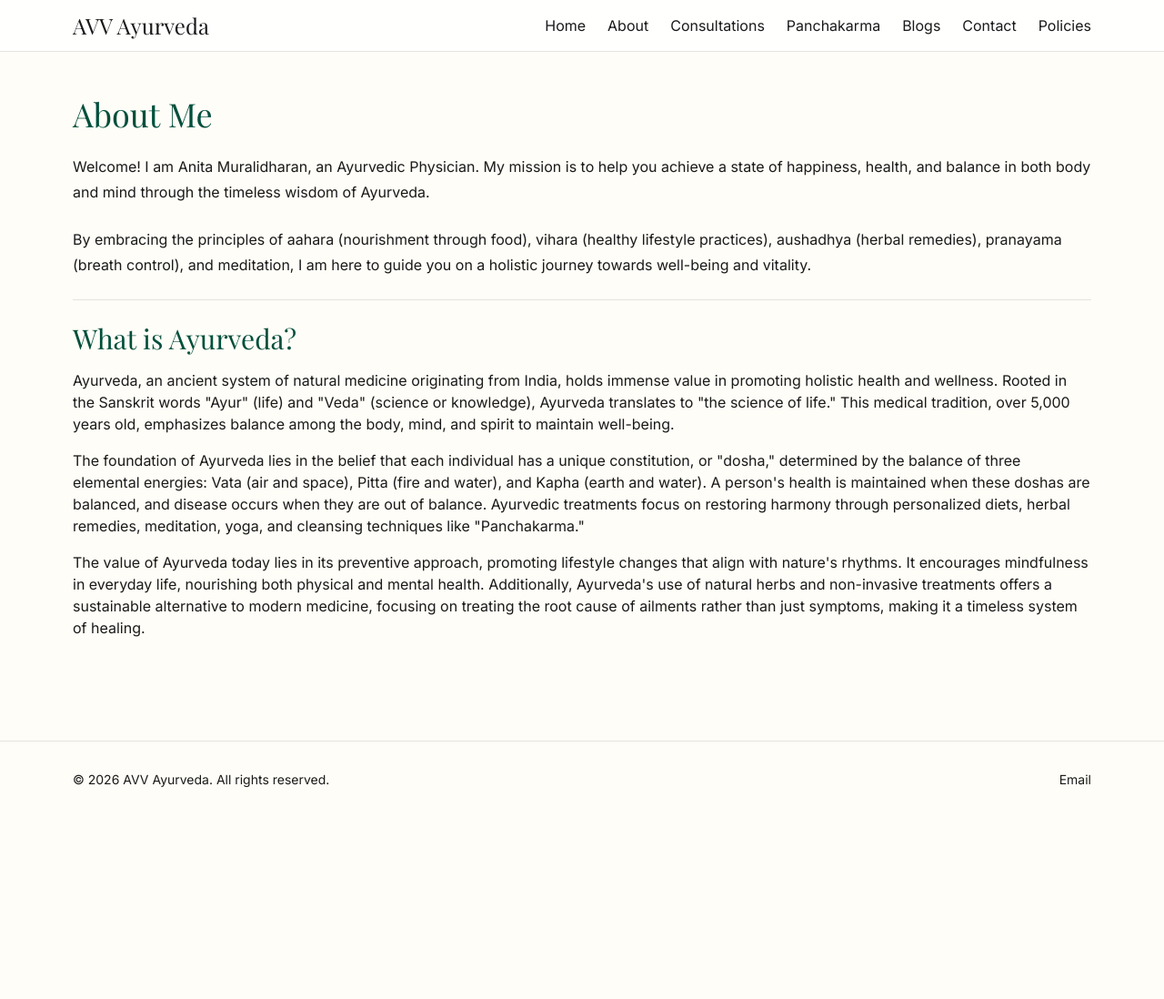
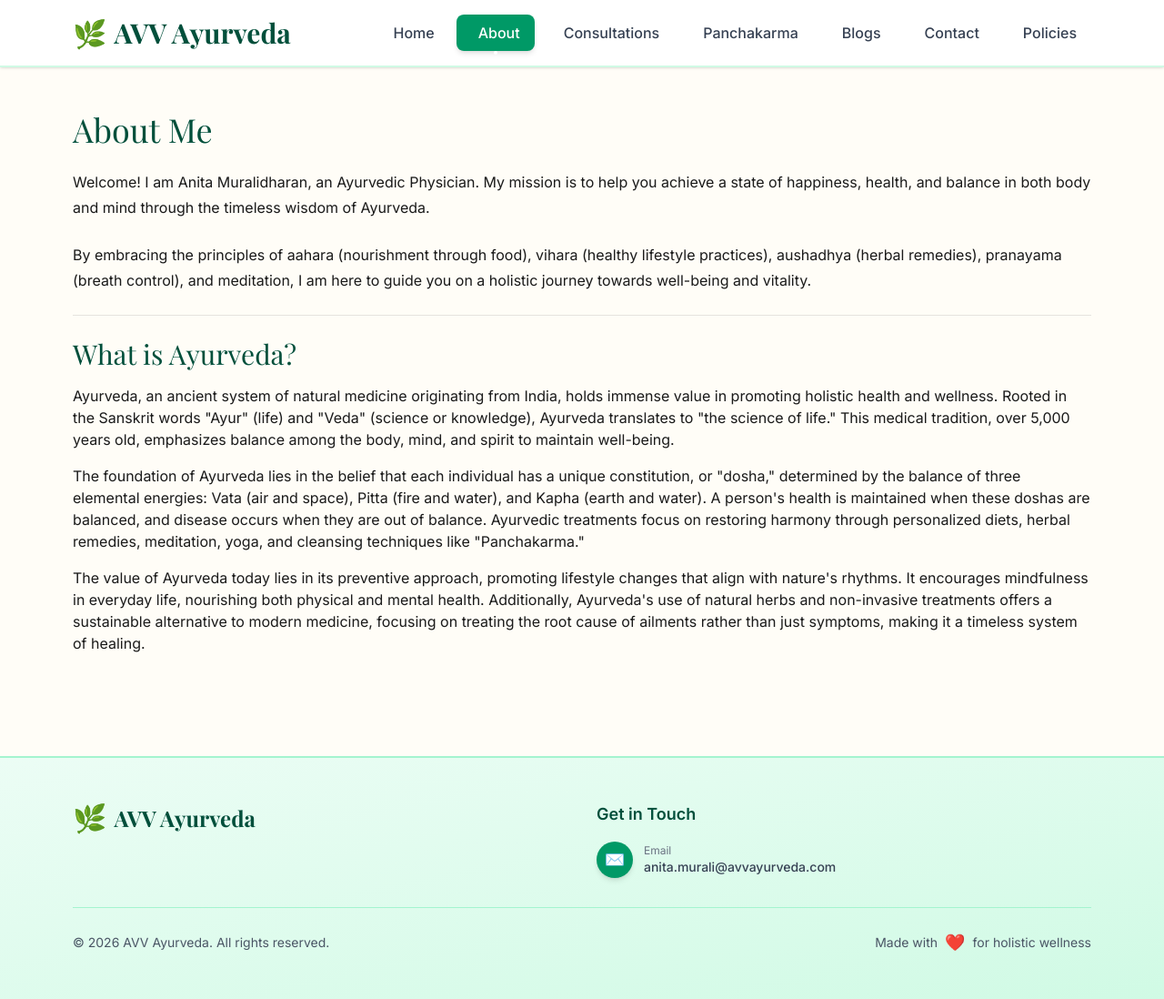
Before and after one commit to Darkvoid2/avvAyurveda, a Next.js app: page /about in a window 1280 px wide. Shown: the whole page at 91% size. Before the commit the page ends 899 px from the top, so only its background shows below. Built offline with nearby package versions, Linux system fonts and the light colour scheme; a web font is replaced by a local one.

Commit message:
Made some  edits to headers and footers

```diff
--- a/src/components/Footer.tsx
+++ b/src/components/Footer.tsx
@@ -1,10 +1,46 @@
 export default function Footer() {
   return (
-    <footer className="border-t border-black/10 mt-16">
-      <div className="mx-auto max-w-6xl px-4 py-8 text-sm flex flex-col sm:flex-row items-center justify-between gap-4">
-        <p className="text-center">© {new Date().getFullYear()} AVV Ayurveda. All rights reserved.</p>
-        <div className="flex gap-4">
-          <a href="mailto:anita.murali@avvayurveda.com" className="hover:text-emerald-700">Email</a>
+    <footer className="bg-gradient-to-br from-emerald-50 to-emerald-100 border-t-2 border-emerald-200 mt-16">
+      <div className="mx-auto max-w-6xl px-4 py-12">
+        <div className="grid gap-8 md:grid-cols-2 mb-8">
+          {/* Brand Section */}
+          <div>
+            <div className="flex items-center gap-2">
+              <span className="text-3xl">🌿</span>
+              <h3 className="font-serif text-2xl text-emerald-900 font-bold">AVV Ayurveda</h3>
+            </div>
+          </div>
+
+          {/* Contact Section */}
+          <div>
+            <h4 className="font-semibold text-emerald-900 mb-4 text-lg">Get in Touch</h4>
+            <div className="space-y-3">
+              <a
+                href="mailto:anita.murali@avvayurveda.com"
+                className="flex items-center gap-3 text-gray-700 hover:text-emerald-700 transition-colors group"
+              >
+                <div className="w-10 h-10 bg-emerald-600 rounded-full flex items-center justify-center group-hover:bg-emerald-700 transition-colors shadow-md">
+                  <span className="text-white text-lg">✉️</span>
+                </div>
+                <div>
+                  <div className="text-xs text-gray-500">Email</div>
+                  <div className="text-sm font-medium">anita.murali@avvayurveda.com</div>
+                </div>
+              </a>
+            </div>
+          </div>
+        </div>
+
+        {/* Bottom Bar */}
+        <div className="border-t border-emerald-200 pt-6 flex flex-col sm:flex-row items-center justify-between gap-4">
+          <p className="text-sm text-gray-600 text-center">
+            © {new Date().getFullYear()} AVV Ayurveda. All rights reserved.
+          </p>
+          <div className="flex items-center gap-2 text-sm text-gray-600">
+            <span>Made with</span>
+            <span className="text-red-500 text-lg">❤️</span>
+            <span>for holistic wellness</span>
+          </div>
         </div>
       </div>
     </footer>
--- a/src/components/NavBar.tsx
+++ b/src/components/NavBar.tsx
@@ -1,6 +1,7 @@
 "use client";
 import Link from "next/link";
 import { useState } from "react";
+import { usePathname } from "next/navigation";
 
 const navItems = [
   { href: "/", label: "Home" },
@@ -14,28 +15,68 @@ const navItems = [
 
 export default function NavBar() {
   const [open, setOpen] = useState(false);
+  const pathname = usePathname();
+
   return (
-    <header className="sticky top-0 z-50 bg-white/80 backdrop-blur border-b border-black/10">
-      <div className="mx-auto max-w-6xl px-4 py-3 flex items-center justify-between">
-        <Link href="/" className="font-serif text-2xl">AVV Ayurveda</Link>
-        <button aria-label="Toggle menu" className="sm:hidden" onClick={() => setOpen((v) => !v)}>
-          ☰
+    <header className="sticky top-0 z-50 bg-white/95 backdrop-blur-md border-b-2 border-emerald-100 shadow-sm">
+      <div className="mx-auto max-w-6xl px-4 py-4 flex items-center justify-between">
+        <Link href="/" className="font-serif text-2xl sm:text-3xl text-emerald-900 hover:text-emerald-700 transition-colors flex items-center gap-2">
+          <span className="text-3xl">🌿</span>
+          <span className="font-bold">AVV Ayurveda</span>
+        </Link>
+        <button
+          aria-label="Toggle menu"
+          className="sm:hidden p-2 rounded-md hover:bg-emerald-50 transition-colors text-emerald-900"
+          onClick={() => setOpen((v) => !v)}
+        >
+          <span className="text-2xl">{open ? "✕" : "☰"}</span>
         </button>
-        <nav className="hidden sm:flex gap-6">
-          {navItems.map((item) => (
-            <Link key={item.href} href={item.href} className="hover:text-emerald-700">
-              {item.label}
-            </Link>
-          ))}
+        <nav className="hidden sm:flex gap-2">
+          {navItems.map((item) => {
+            const isActive = pathname === item.href || (item.href !== "/" && pathname.startsWith(item.href));
+            return (
+              <Link
+                key={item.href}
+                href={item.href}
+                className={`
+                  relative px-4 py-2 rounded-lg transition-all duration-200 flex items-center gap-2
+                  ${isActive
+                    ? "bg-emerald-600 text-white shadow-md"
+                    : "text-gray-700 hover:bg-emerald-50 hover:text-emerald-700"
+                  }
+                `}
+              >
+                <span className={`text-lg ${isActive ? "" : ""}`}>{item.icon}</span>
+                <span className="font-medium">{item.label}</span>
+                {isActive && (
+                  <span className="absolute -bottom-1 left-1/2 transform -translate-x-1/2 w-1 h-1 bg-white rounded-full"></span>
+                )}
+              </Link>
+            );
+          })}
         </nav>
       </div>
       {open && (
-        <nav className="sm:hidden px-4 pb-4 flex flex-col gap-2">
-          {navItems.map((item) => (
-            <Link key={item.href} href={item.href} className="py-2 border-b border-black/5">
-              {item.label}
-            </Link>
-          ))}
+        <nav className="sm:hidden px-4 pb-4 flex flex-col gap-2 bg-emerald-50/50 border-t border-emerald-100">
+          {navItems.map((item) => {
+            const isActive = pathname === item.href || (item.href !== "/" && pathname.startsWith(item.href));
+            return (
+              <Link
+                key={item.href}
+                href={item.href}
+                onClick={() => setOpen(false)}
+                className={`
+                  py-3 px-4 rounded-lg transition-all border-l-4
+                  ${isActive
+                    ? "bg-emerald-600 text-white border-emerald-800 shadow-md"
+                    : "border-transparent hover:bg-emerald-100 hover:border-emerald-300 text-gray-700"
+                  }
+                `}
+              >
+                <span className="font-medium">{item.label}</span>
+              </Link>
+            );
+          })}
         </nav>
       )}
     </header>
```
